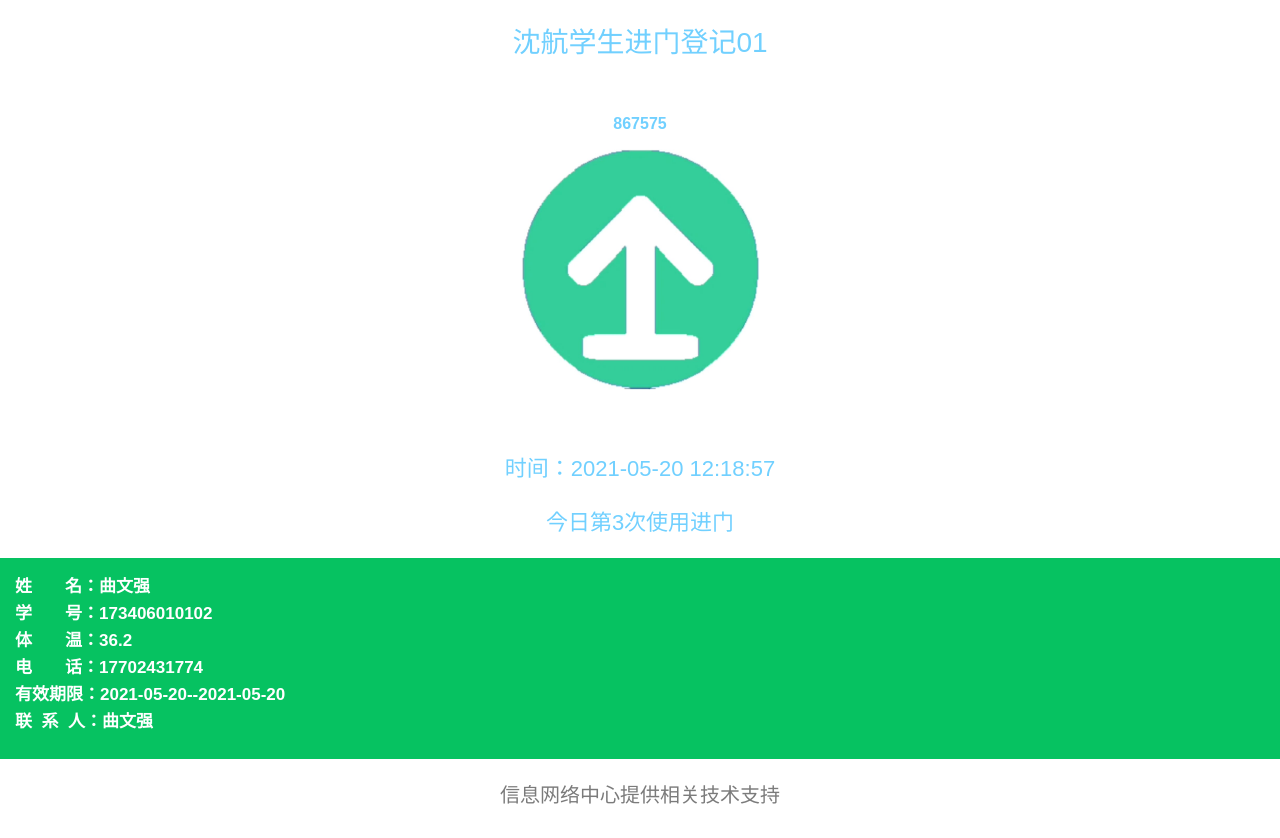
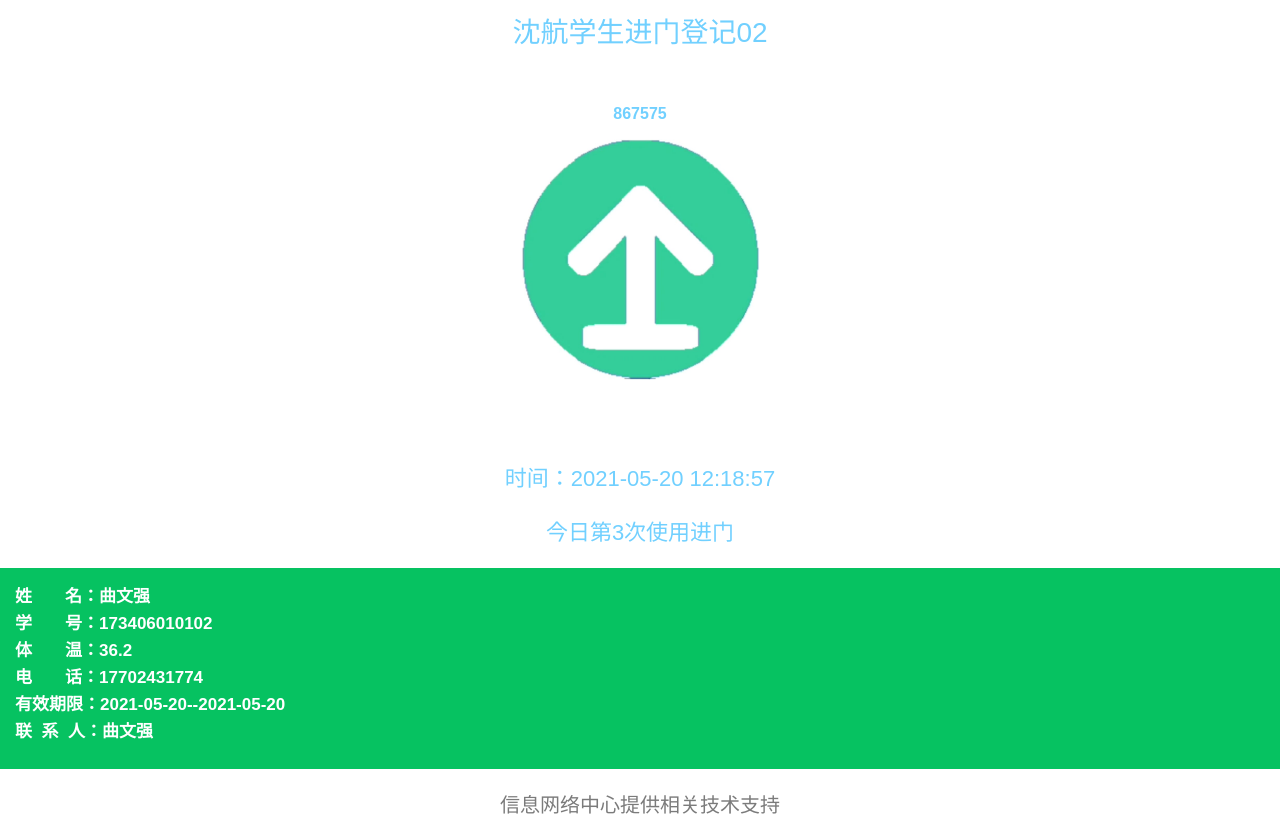
Before and after one commit to VulcanLIU/My-Page-test, a plain HTML site: page index.html in a window 1280 px wide. Drawn offline with Linux system fonts and the light colour scheme.

Commit message:
Update index.html

```diff
--- a/index.html
+++ b/index.html
@@ -48,10 +48,10 @@
 </head>
 
 
-<body style="background-color:white;font-family:arial;margin: 0px;padding-top: 20px;">
+<body style="background-color:white;font-family:arial;margin: 0px;padding-top: 10px;">
 
 	<div id="a1" style="background-color:#ffffff;clear:both;text-align:center;font-size:28px;">
-		<font color="#71D0FF"> 沈航学生进门登记01 </font>
+		<font color="#71D0FF"> 沈航学生进门登记02 </font>
 
 	</div>
 
@@ -60,7 +60,7 @@
 		<img id="img" src="20210520.jpg" width="300" height="300">
 		</img>
 	</div>
-	<div id="a2" style="background-color:#ffffff;clear:both;text-align:center;font-size:22px;">
+	<div id="a2" style="background-color:#ffffff;clear:both;text-align:center;font-size:22px;padding-top: 20px;">
 		<p id="ymd" style="color:#71D0FF;"></p>
 		<p style="color:#71D0FF;"> 今日第3次使用进门 </p>
 		<script type="text/javascript">
```
